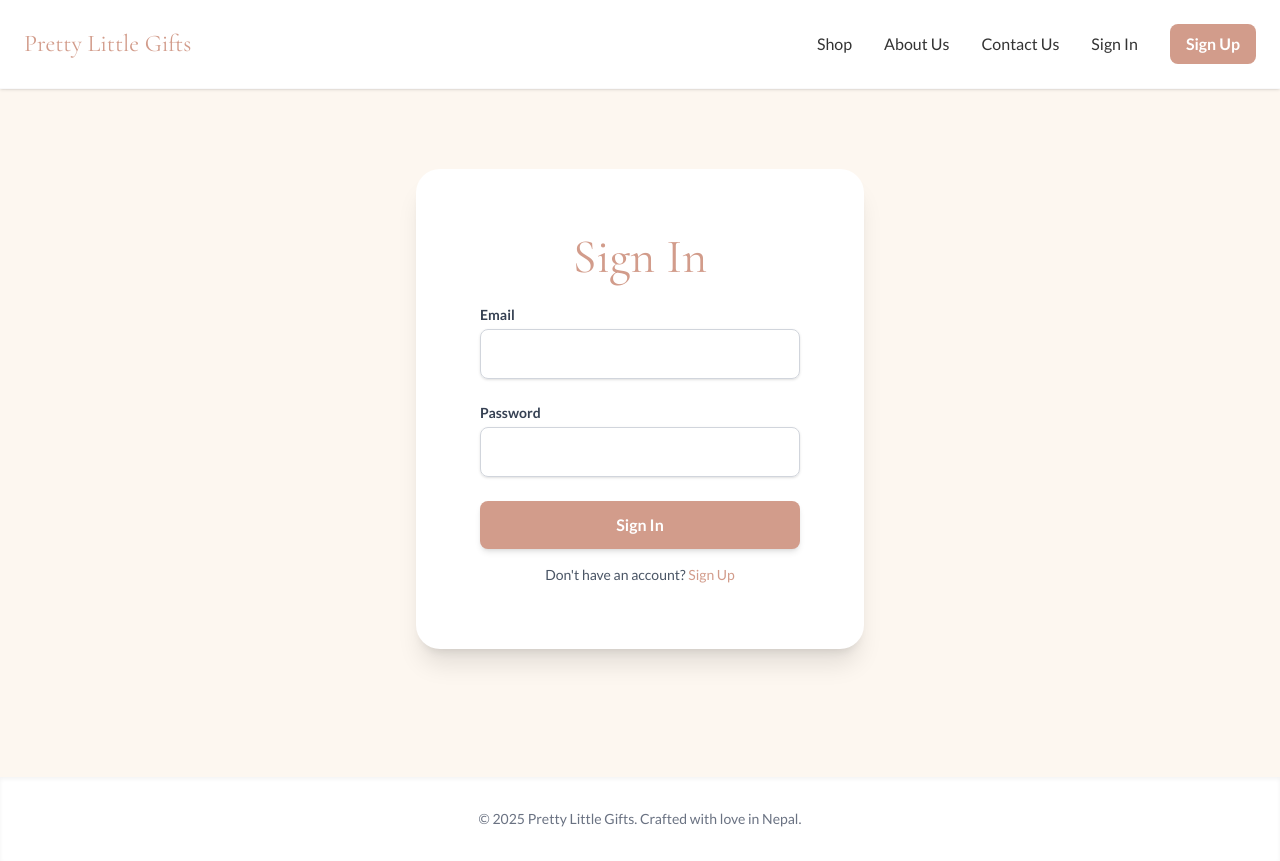
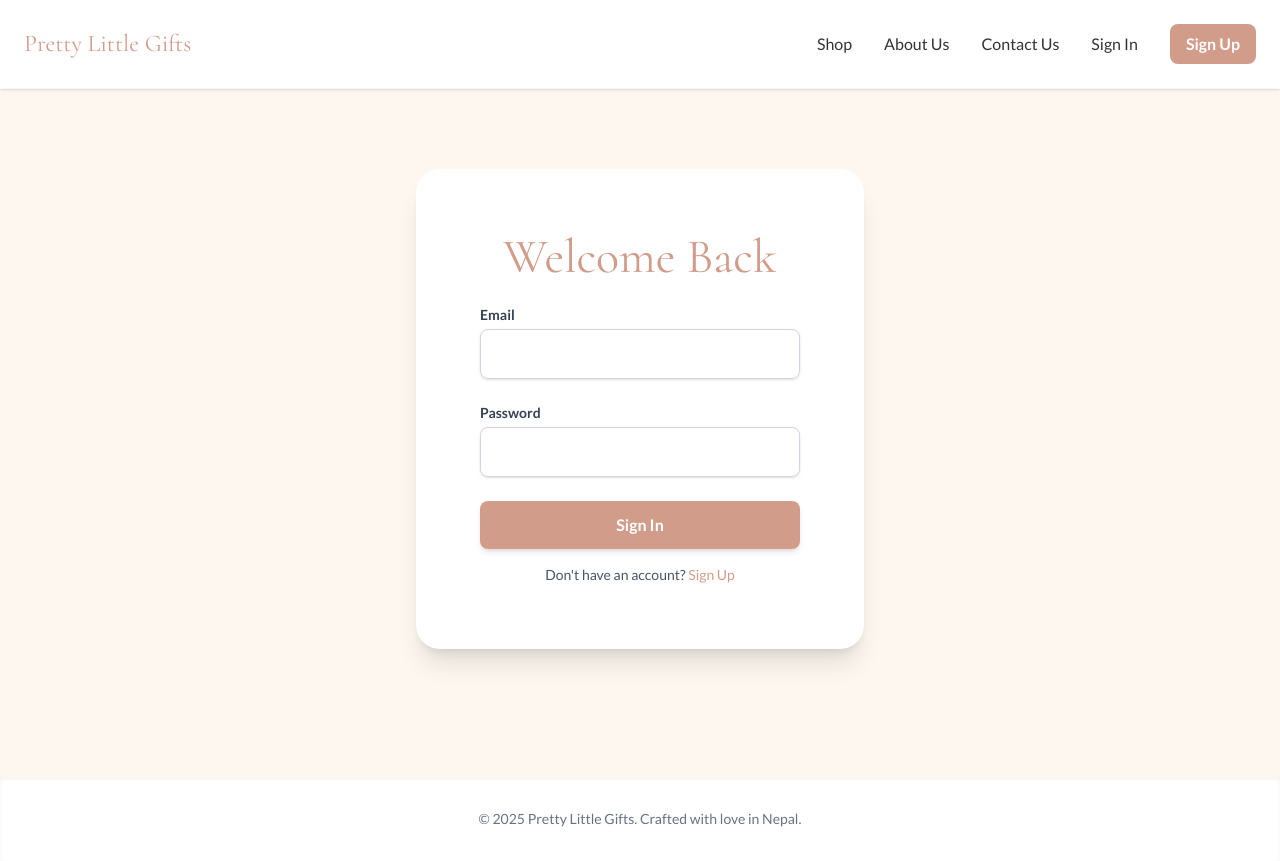
Before and after one commit to ArpanUpreti1/PrettyLittleGIfts, a React (Vite) app: page /signin in a window 1280 px wide. Built offline with nearby package versions, Linux system fonts and the light colour scheme; no server answers.

Commit message:
ux(signin): adjust header title text to welcome back

```diff
--- a/src/assets/components/pages/SignIn.jsx
+++ b/src/assets/components/pages/SignIn.jsx
@@ -37,7 +37,7 @@ const SignIn = ({ handleSignIn }) => {
       transition={{ duration: 0.8 }}
     >
       <div className="bg-white rounded-3xl shadow-xl p-8 md:p-16 max-w-md mx-auto">
-        <h2 className="text-5xl font-heading text-[#D29C8B] text-center mb-6">Sign In</h2>
+        <h2 className="text-5xl font-heading text-[#D29C8B] text-center mb-6">Welcome Back</h2>
         <form onSubmit={handleSubmit} className="space-y-6">
           <div>
             <label htmlFor="email" className="block text-sm font-bold text-gray-700">Email</label>
```
